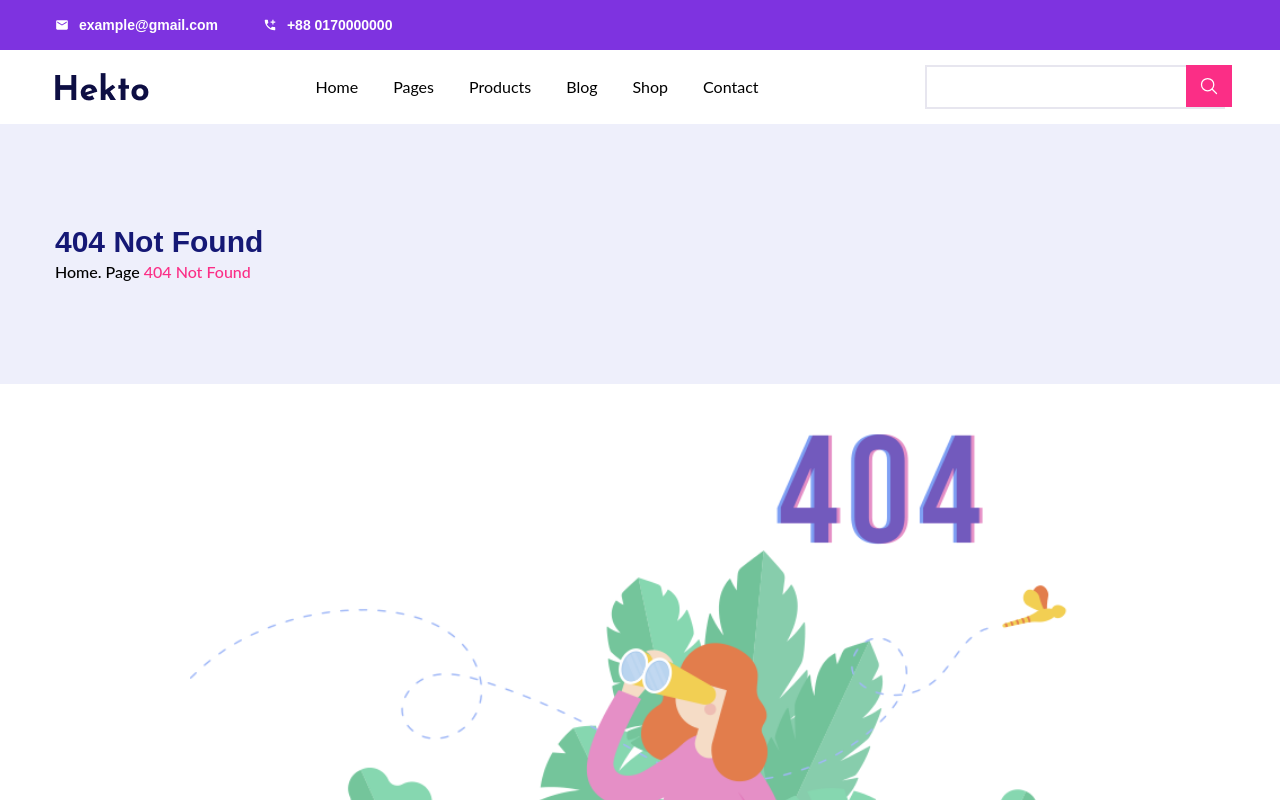
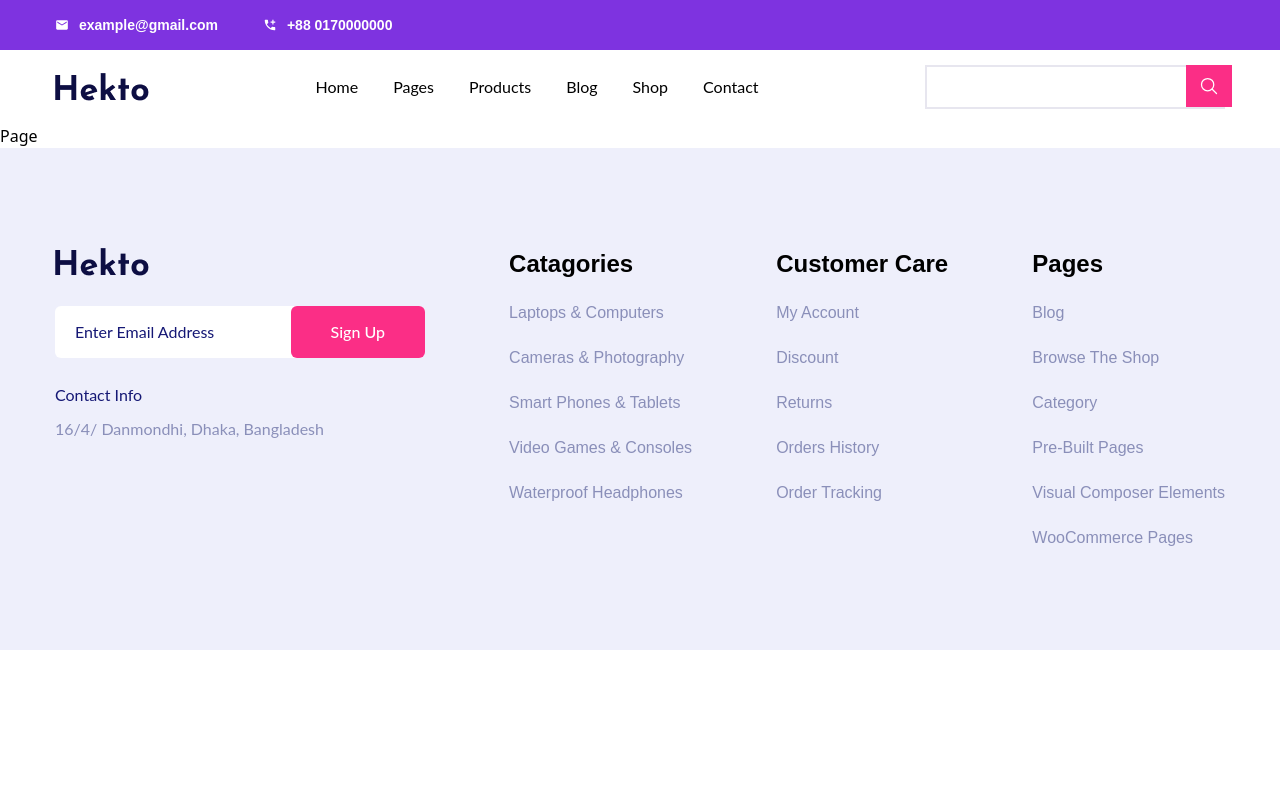
Before and after one commit to siamtalukder484/hekto-ecommerce, a React (Vite) app: page /pages in a window 1280 px wide. Shown: the top 800 px of the page. Built offline with nearby package versions, Linux system fonts and the light colour scheme.

Commit message:
router dom done

```diff
--- a/src/App.jsx
+++ b/src/App.jsx
@@ -11,6 +11,8 @@ import Shop from "./pages/shop/Shop";
 import { ErrorPage } from "./pages/errorpage/ErrorPage";
 import { Product } from "./pages/product/Product";
 import Contact from "./pages/contact/Contact";
+import Blog from "./pages/blog/Blog";
+import Page from "./pages/page/Page";
 
 function App() {
   const router = createBrowserRouter(
@@ -21,6 +23,8 @@ function App() {
         <Route path= "/shop" element={<Shop />}/>
         <Route path= "/product" element={ <Product/>}/>
         <Route path= "/contact" element={ <Contact/>}/>
+        <Route path= "/blog" element={ <Blog/>}/>
+        <Route path= "/pages" element={ <Page/>}/>
         <Route path= "*" element={<ErrorPage />}/>
       </Route>
     )
--- a/src/layout/Navbar.jsx
+++ b/src/layout/Navbar.jsx
@@ -26,7 +26,7 @@ const Navbar = () => {
                                 <NavLink to="/" className="font-lato font-normal text-base capitalize">home</NavLink>
                             </li>
                             <li>
-                                <NavLink to="/page" className="font-lato font-normal text-base capitalize">Pages</NavLink>
+                                <NavLink to="/pages" className="font-lato font-normal text-base capitalize">Pages</NavLink>
                             </li>
                             <li>
                                 <NavLink to="/product" className="font-lato font-normal text-base capitalize">Products</NavLink>
--- /dev/null
+++ b/src/pages/page/Page.jsx
@@ -0,0 +1,9 @@
+import React from 'react'
+
+const Page = () => {
+  return (
+    <div>Page</div>
+  )
+}
+
+export default Page
```
